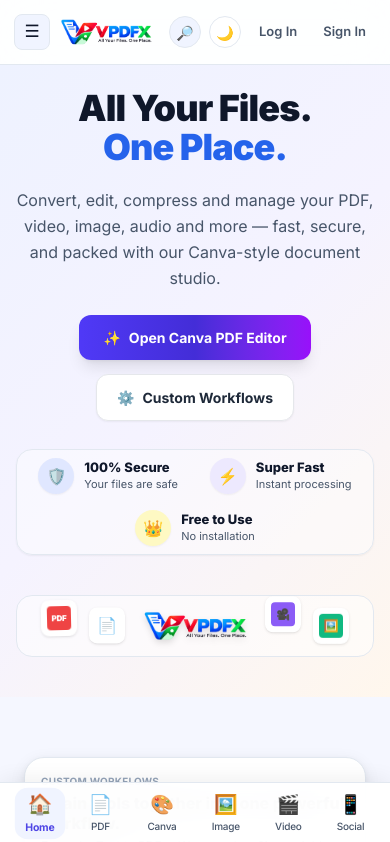
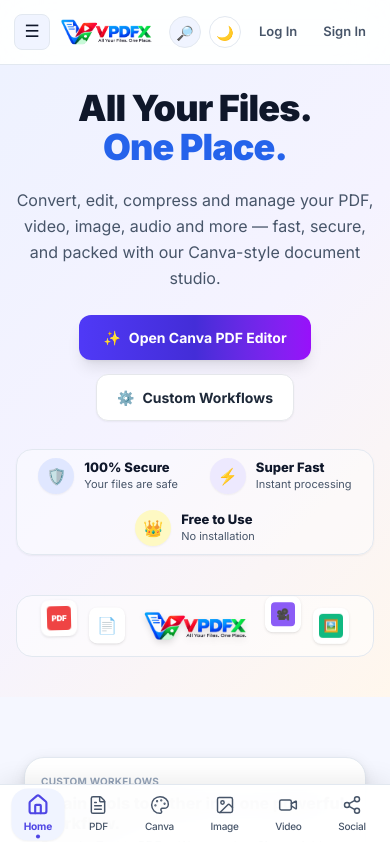
Before and after one commit to manishtarjan2/VPDFX, a Next.js app in the folder apps/web/: page / in a window 390 px wide. Shown: the top 842 px of the page. Built offline with nearby package versions, Linux system fonts and the light colour scheme.

Commit message:
style(mobile): upgrade bottom nav to modern standard vector icons

```diff
--- a/apps/web/src/components/MobileBottomBar.tsx
+++ b/apps/web/src/components/MobileBottomBar.tsx
@@ -2,36 +2,53 @@
 
 import Link from "next/link";
 import { usePathname } from "next/navigation";
+import {
+  Home,
+  FileText,
+  Palette,
+  Image as ImageIcon,
+  Video,
+  Share2
+} from "lucide-react";
 
 export default function MobileBottomBar() {
   const pathname = usePathname();
 
   const navItems = [
-    { label: "Home", href: "/", icon: "🏠" },
-    { label: "PDF", href: "/category/pdf", icon: "📄" },
-    { label: "Canva", href: "/editor", icon: "🎨" },
-    { label: "Image", href: "/category/image", icon: "🖼️" },
-    { label: "Video", href: "/category/video", icon: "🎬" },
-    { label: "Social", href: "/category/social", icon: "📱" },
+    { label: "Home", href: "/", Icon: Home },
+    { label: "PDF", href: "/category/pdf", Icon: FileText },
+    { label: "Canva", href: "/editor", Icon: Palette },
+    { label: "Image", href: "/category/image", Icon: ImageIcon },
+    { label: "Video", href: "/category/video", Icon: Video },
+    { label: "Social", href: "/category/social", Icon: Share2 },
   ];
 
   return (
-    <div className="md:hidden fixed bottom-0 left-0 right-0 z-[999] bg-[var(--bg-card)]/95 backdrop-blur-xl border-t border-[var(--border)] shadow-[0_-4px_20px_rgba(0,0,0,0.06)] px-2 py-1.5 safe-area-bottom">
+    <div className="md:hidden fixed bottom-0 left-0 right-0 z-[999] bg-[var(--bg-card)]/95 backdrop-blur-xl border-t border-[var(--border)] shadow-[0_-4px_24px_rgba(0,0,0,0.08)] px-1.5 py-1 safe-area-bottom">
       <div className="flex items-center justify-around max-w-[500px] mx-auto">
-        {navItems.map((item) => {
-          const isActive = pathname === item.href || (item.href !== "/" && pathname.startsWith(item.href));
+        {navItems.map(({ label, href, Icon }) => {
+          const isActive = pathname === href || (href !== "/" && pathname.startsWith(href));
           return (
             <Link
-              key={item.label}
-              href={item.href}
-              className={`flex flex-col items-center justify-center py-1 px-2.5 rounded-xl transition-all duration-200 no-underline shrink-0 ${
+              key={label}
+              href={href}
+              className={`flex flex-col items-center justify-center py-1.5 px-3 rounded-2xl transition-all duration-200 no-underline shrink-0 relative ${
                 isActive
-                  ? "text-[var(--accent)] font-bold bg-[var(--bg-card2)] scale-105"
+                  ? "text-[var(--accent)] font-bold bg-[var(--bg-card2)] shadow-xs scale-102"
                   : "text-[var(--text-secondary)] font-medium hover:text-[var(--text-primary)]"
               }`}
             >
-              <span className="text-[19px] leading-tight mb-0.5">{item.icon}</span>
-              <span className="text-[10px] tracking-tight">{item.label}</span>
+              <Icon
+                size={20}
+                strokeWidth={isActive ? 2.3 : 1.75}
+                className={`transition-transform duration-200 ${isActive ? "scale-110" : ""}`}
+              />
+              <span className={`text-[10px] tracking-tight mt-1 ${isActive ? "font-bold text-[var(--accent)]" : "font-medium"}`}>
+                {label}
+              </span>
+              {isActive && (
+                <span className="absolute bottom-0.5 w-1 h-1 rounded-full bg-[var(--accent)]" />
+              )}
             </Link>
           );
         })}
```
